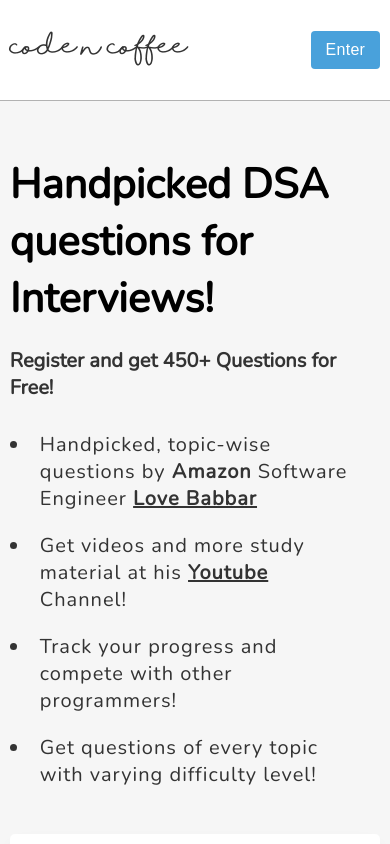
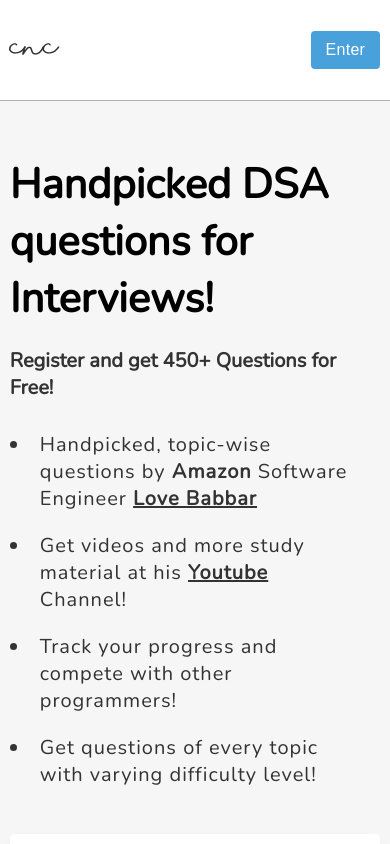
Before and after one commit to AdKrGu/dsa-cracker, a React (Create React App) app: page / in a window 390 px wide. Shown: the top 844 px of the page. Built offline with nearby package versions, Linux system fonts and the light colour scheme.

Commit message:
Changed codencoffee to cnc in mobile

```diff
--- a/src/Components/Navbar/Navbar.js
+++ b/src/Components/Navbar/Navbar.js
@@ -1,8 +1,14 @@
-import React from "react";
+import React, { useState } from "react";
 import { Link } from "react-router-dom";
 import "./navbar.css";
 
 function Navbar(props) {
+	const [width, setWidth] = useState(window.innerWidth);
+
+	window.addEventListener("resize", () => {
+		setWidth(window.innerWidth);
+	});
+
 	return (
 		<div className="navbar-container">
 			<nav className="navbar">
@@ -16,7 +22,7 @@
 				) : null}
 
 				<Link to="/" style={{ textDecoration: "none" }}>
-					<h2 className="nav__logo">code n coffee</h2>
+					<h2 className="nav__logo">{width > 500 ? "code n coffee" : "cnc"}</h2>
 				</Link>
 				{window.location.pathname === "/" ? (
 					<a href="#form">
```
